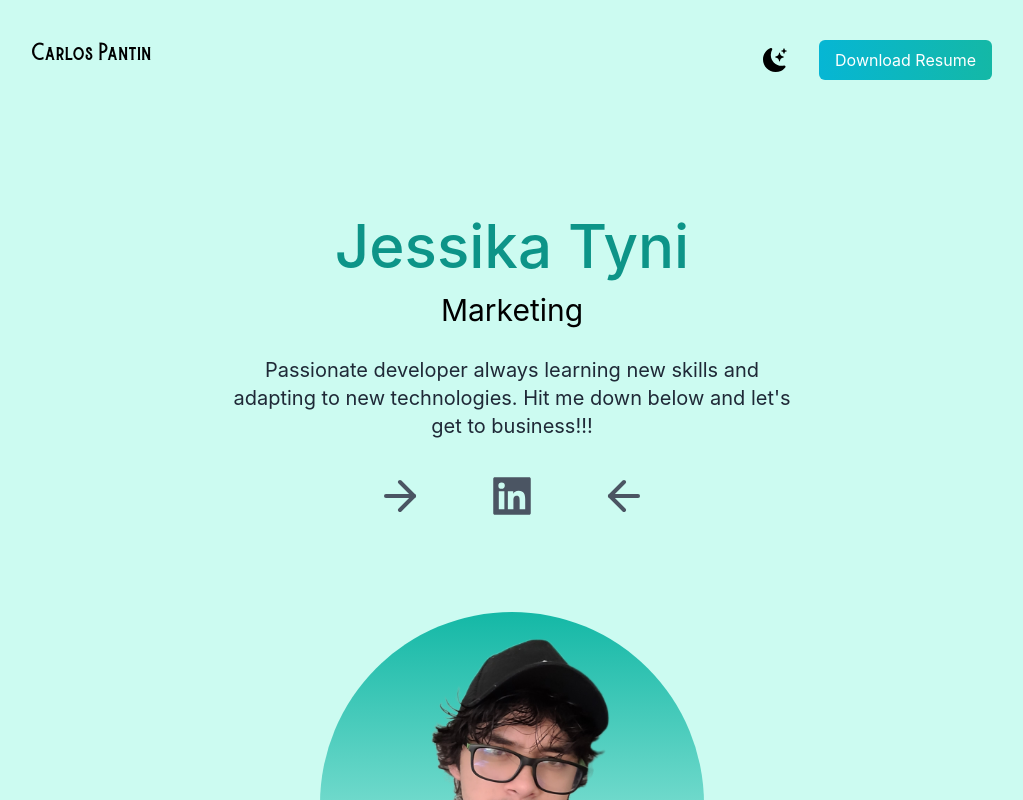
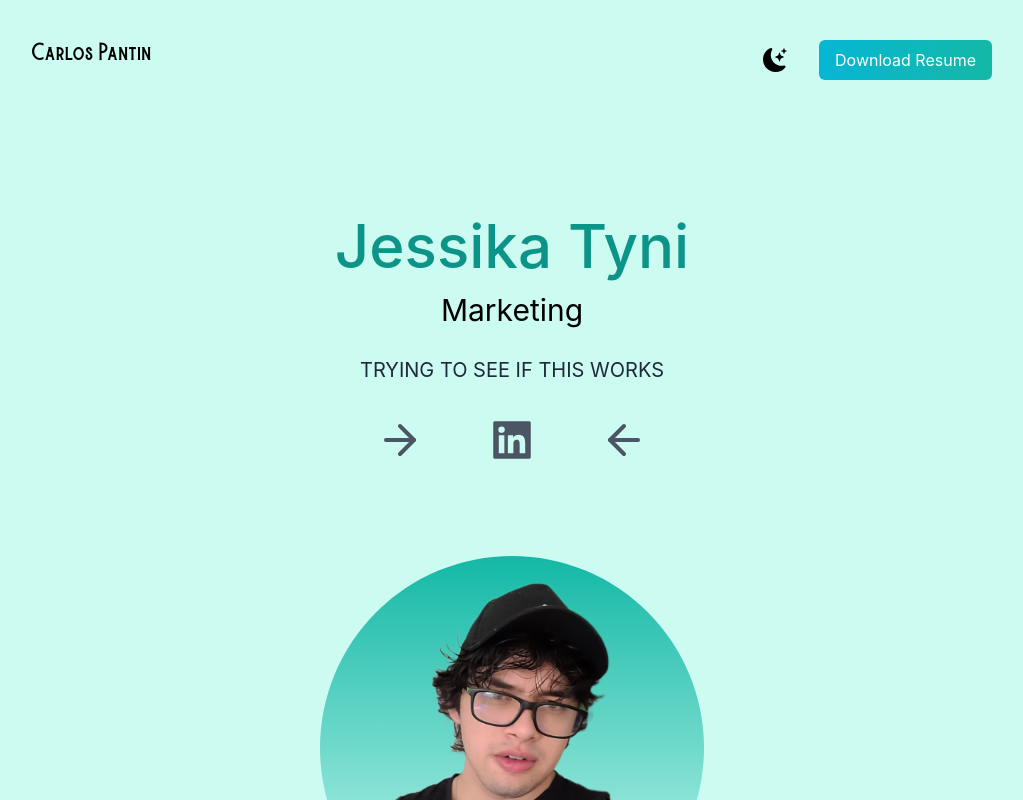
Before and after one commit to CarlosPantin/JessikaTyniPortfolio, a Next.js app: page / in a window 1280 px wide. Shown: the top 800 px of the page, without its empty margins (128-1151 px from the left). Built offline with nearby package versions, Linux system fonts and the light colour scheme.

Commit message:
Changes to be committed: modified:   pages/index.js

```diff
--- a/pages/index.js
+++ b/pages/index.js
@@ -80,7 +80,7 @@ export default function Home() {
             <h3 className="text-2xl py-2 md:text-3xl">
               Marketing            </h3>
             <p className="text-md py-5 leading-8 text-gray-800 md:text-xl max-w-xl mx-auto dark:text-white">
-              Passionate developer always learning new skills and adapting to new technologies. Hit me down below and let's get to business!!!
+              TRYING TO SEE IF THIS WORKS
             </p>
             <div className="text-5xl flex justify-center gap-16 py-3 text-gray-600 dark:text-gray-400">
               <a href=""><FiArrowRight /></a>
```
